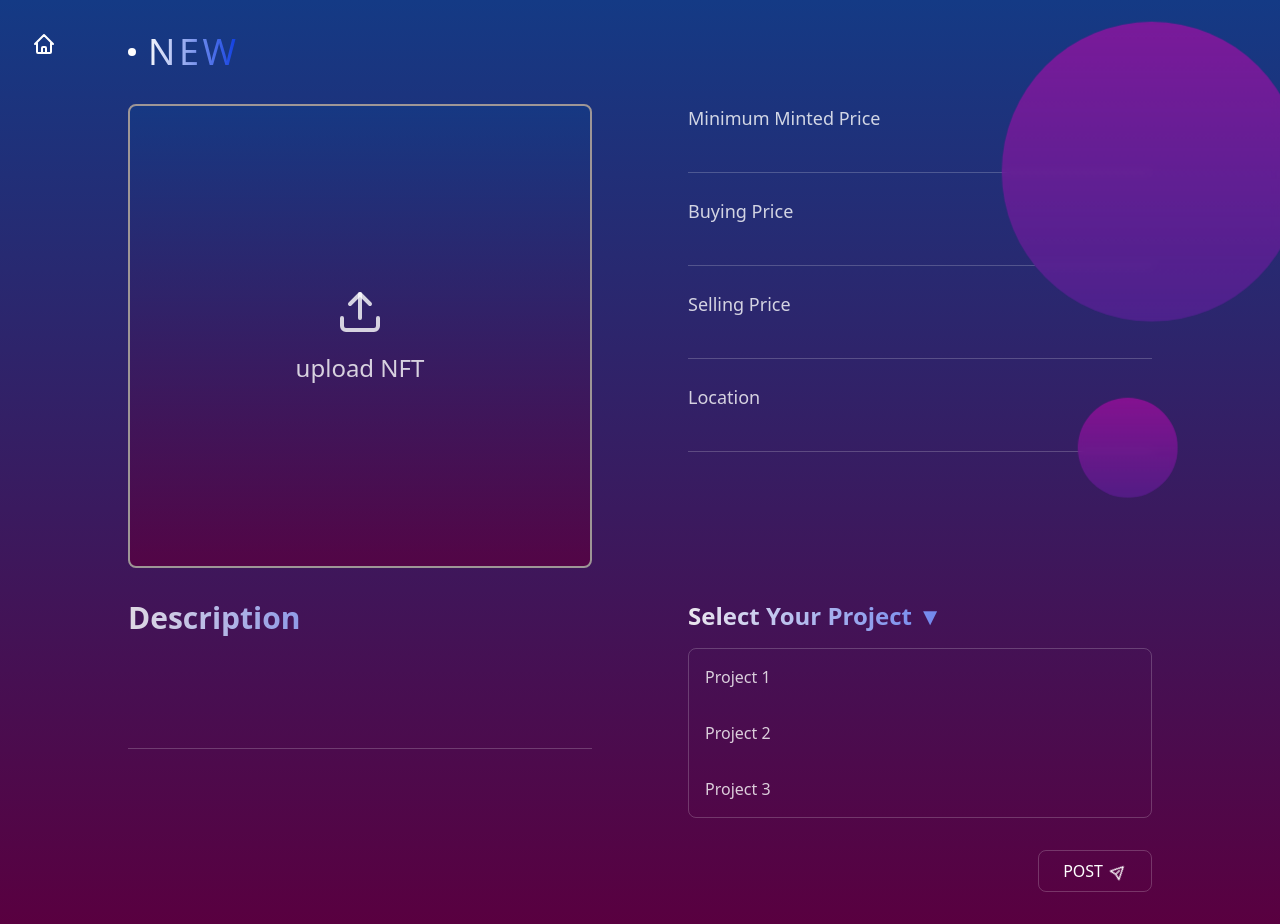
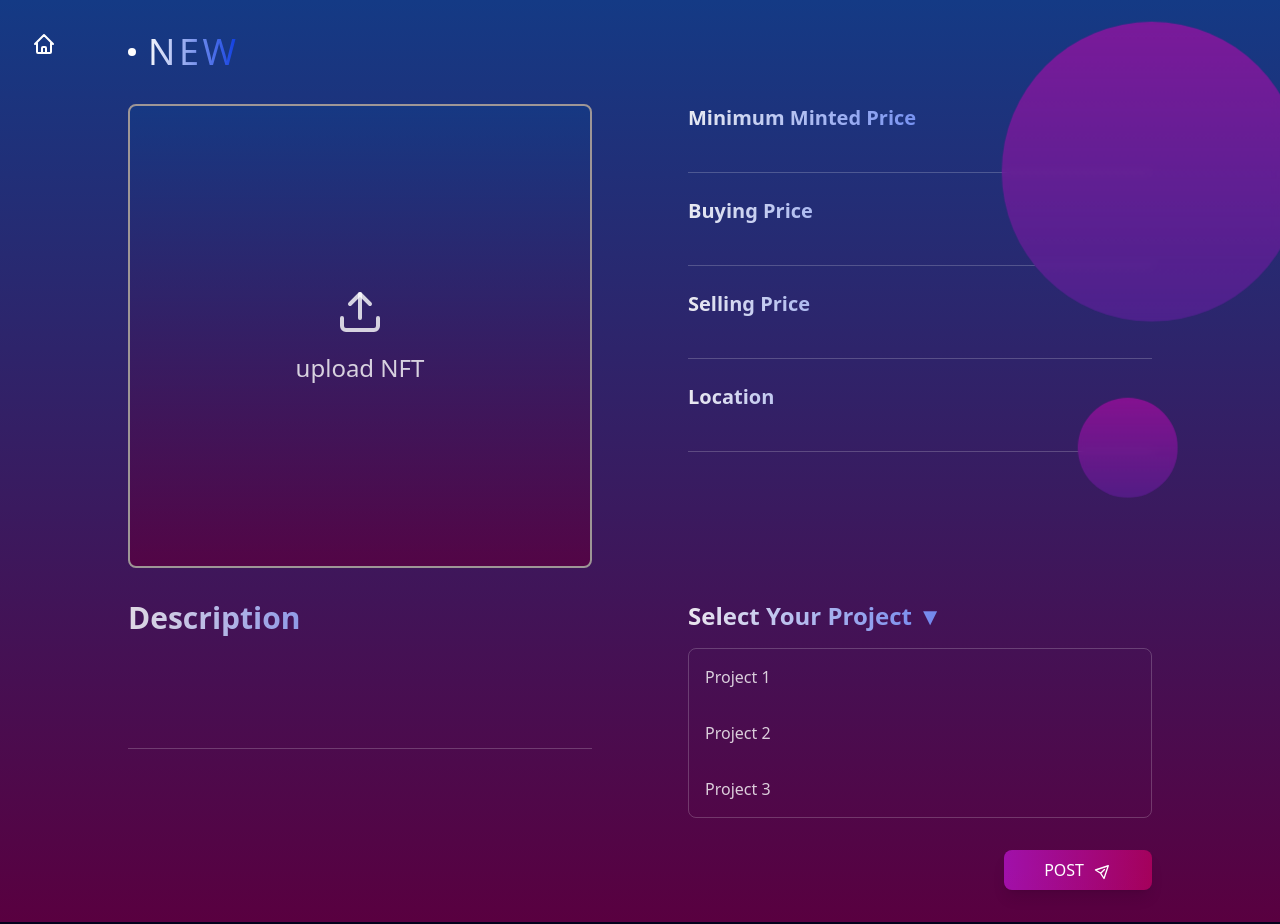
Before and after one commit to MuKulsoop/Carbonexis, a React (Vite) app: page /nft/create in a window 1280 px wide. Built offline with nearby package versions, Linux system fonts and the light colour scheme; a web font is replaced by a local one.

Commit message:
more changes in nftcreate

```diff
--- a/src/Pages/NFTcreate.jsx
+++ b/src/Pages/NFTcreate.jsx
@@ -151,7 +151,7 @@ const NFTcreate = () => {
           <div className="space-y-6">
             {['Minimum Minted Price', 'Buying Price', 'Selling Price', 'Location'].map((label) => (
               <div key={label}>
-                <label className="text-white/80 block mb-2 text-lg font-light">{label}</label>
+                <label className="bg-gradient-to-r from-[#FFFFFFE6] to-[#0037ffe3] text-transparent bg-clip-text block mb-2 text-xl font-semibold">{label}</label>
                 <input
                   type={label === 'Location' ? 'text' : 'number'}
                   name={label.toLowerCase().replace(/\s+/g, '')}
@@ -204,7 +204,8 @@ const NFTcreate = () => {
         <div className="flex justify-end mt-8">
           <button
             type="submit"
-            className="px-6 py-2 bg-transparent border border-white/20 text-white rounded-lg hover:bg-purple-600/20 transition-colors flex items-center gap-2"
+            className="relative px-10 py-2 bg-gradient-to-r from-[#e11cff8b] to-[#ea007188] text-white rounded-lg
+                shadow-lg transition duration-300 hover:shadow-purple-500/50 flex items-center gap-3"
           >
             POST
             <svg className="w-4 h-4 transform rotate-45" fill="none" stroke="currentColor" viewBox="0 0 24 24">
```
